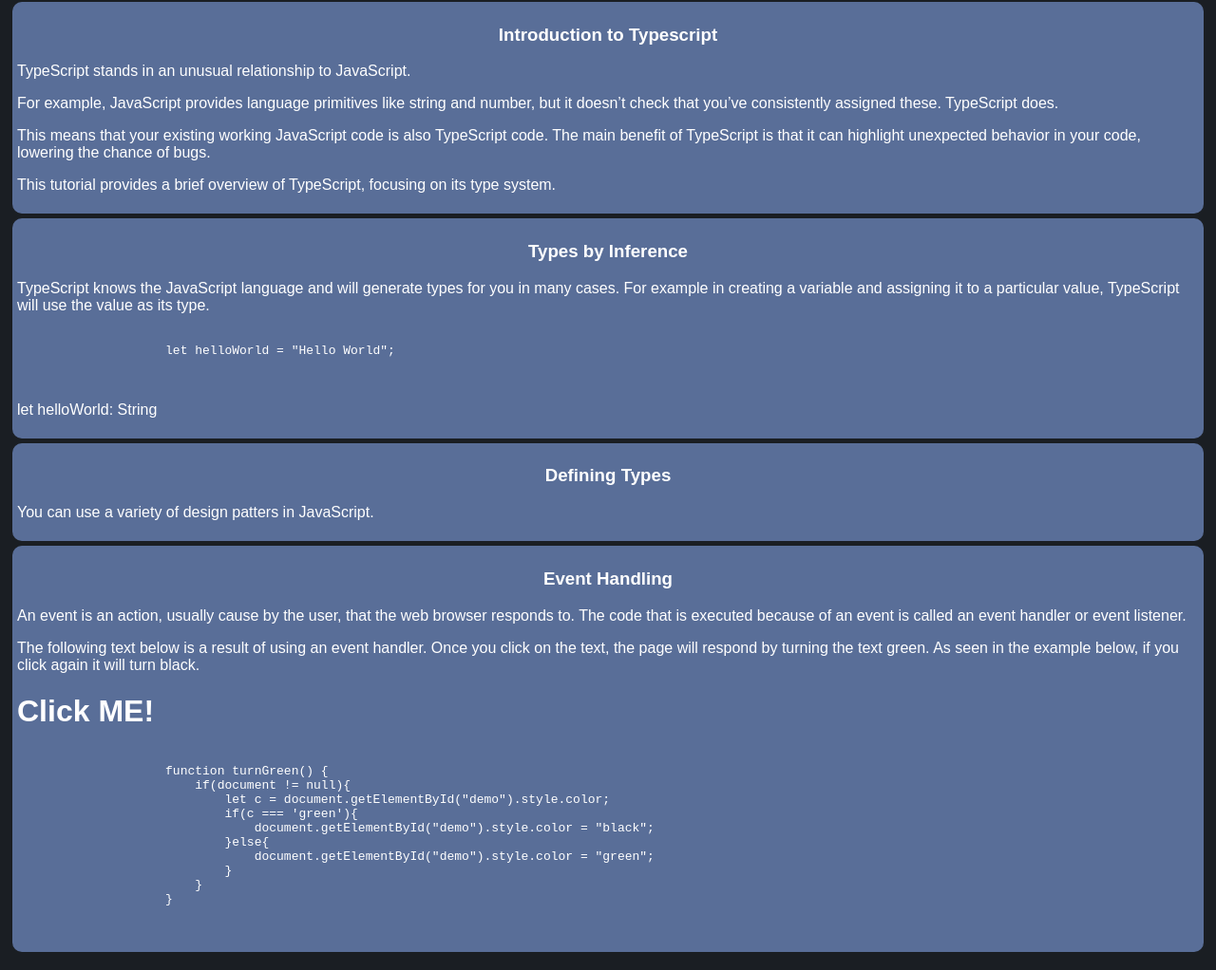
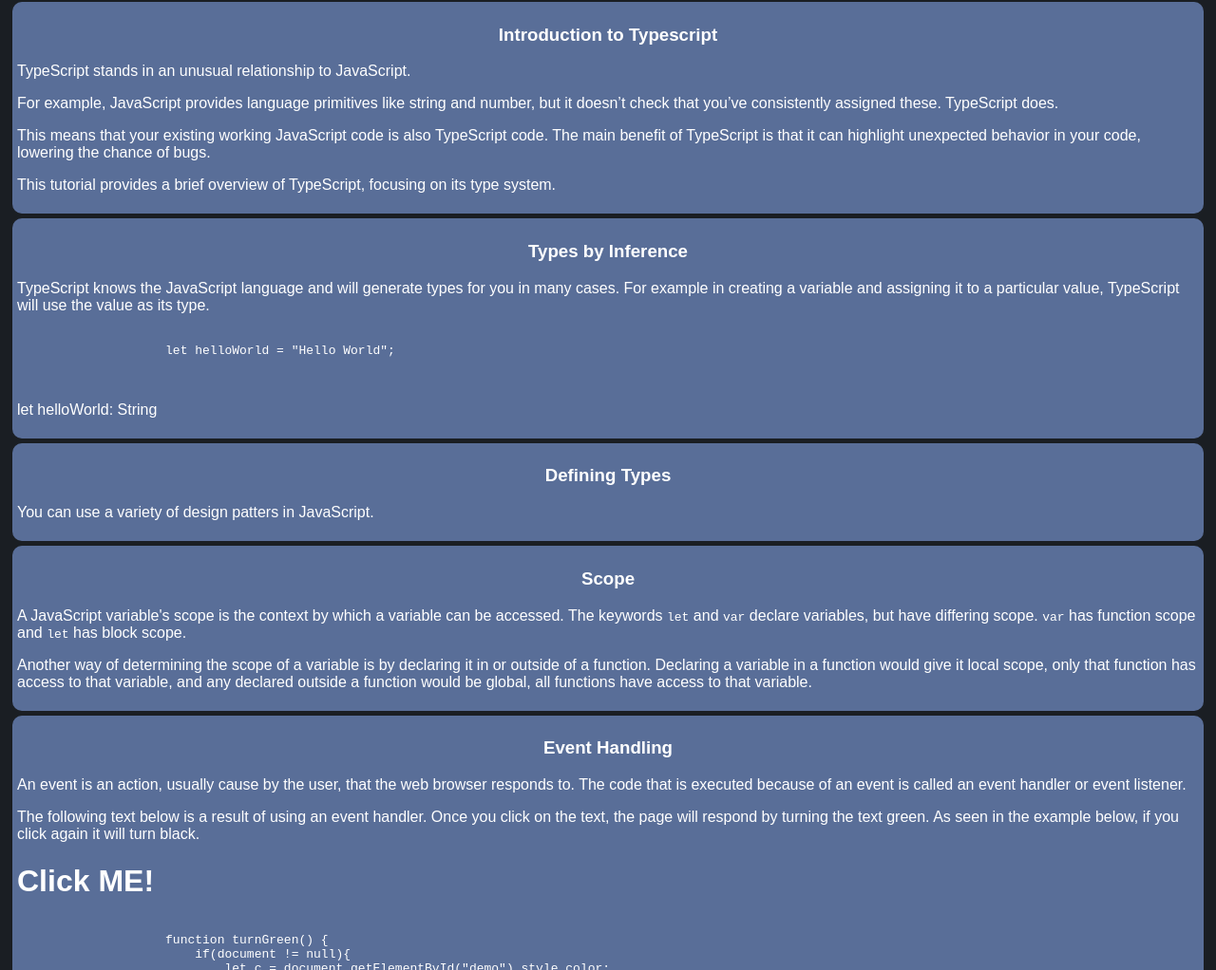
Before and after one commit to cs401-fall2022/lesson14-samfarmer1, a website: page index.html in a window 1280 px wide. Shown: the part 78-1100 px from the top of the page at 95% size. Drawn offline with Linux system fonts and the light colour scheme.

Commit message:
added scope section

```diff
--- a/index.html
+++ b/index.html
@@ -57,6 +57,13 @@
         margin: 5px;
         border-radius: 10px;
     }
+    .Scope{
+        text-align: left;
+        background-color: rgb(89,110,152);
+        padding: 5px;
+        margin: 5px;
+        border-radius: 10px;
+    }
 
 </style>
 <body>
@@ -93,6 +100,25 @@
         </div>
         <div class="Composing">
 
+        </div>
+        <div class="DOM">
+
+        </div>
+        <div class="Scope">
+            <h3 class="h3">Scope</h3>
+            <p>
+                A JavaScript variable's scope is the context by which a variable
+                can be accessed. The keywords <code>let</code> and <code>var</code>
+                declare variables, but have differing scope. <code>var</code> has
+                function scope and <code>let</code> has block scope.
+            </p>
+            <p>
+                Another way of determining the scope of a variable is by declaring it in
+                or outside of a function. Declaring a variable in a function would give it
+                local scope, only that function has access to that variable, and any
+                declared outside a function would be global, all functions have access
+                to that variable.
+            </p>
         </div>
         <div class="Event_Handling">
             <h3 class="h3">Event Handling</h3>
```
